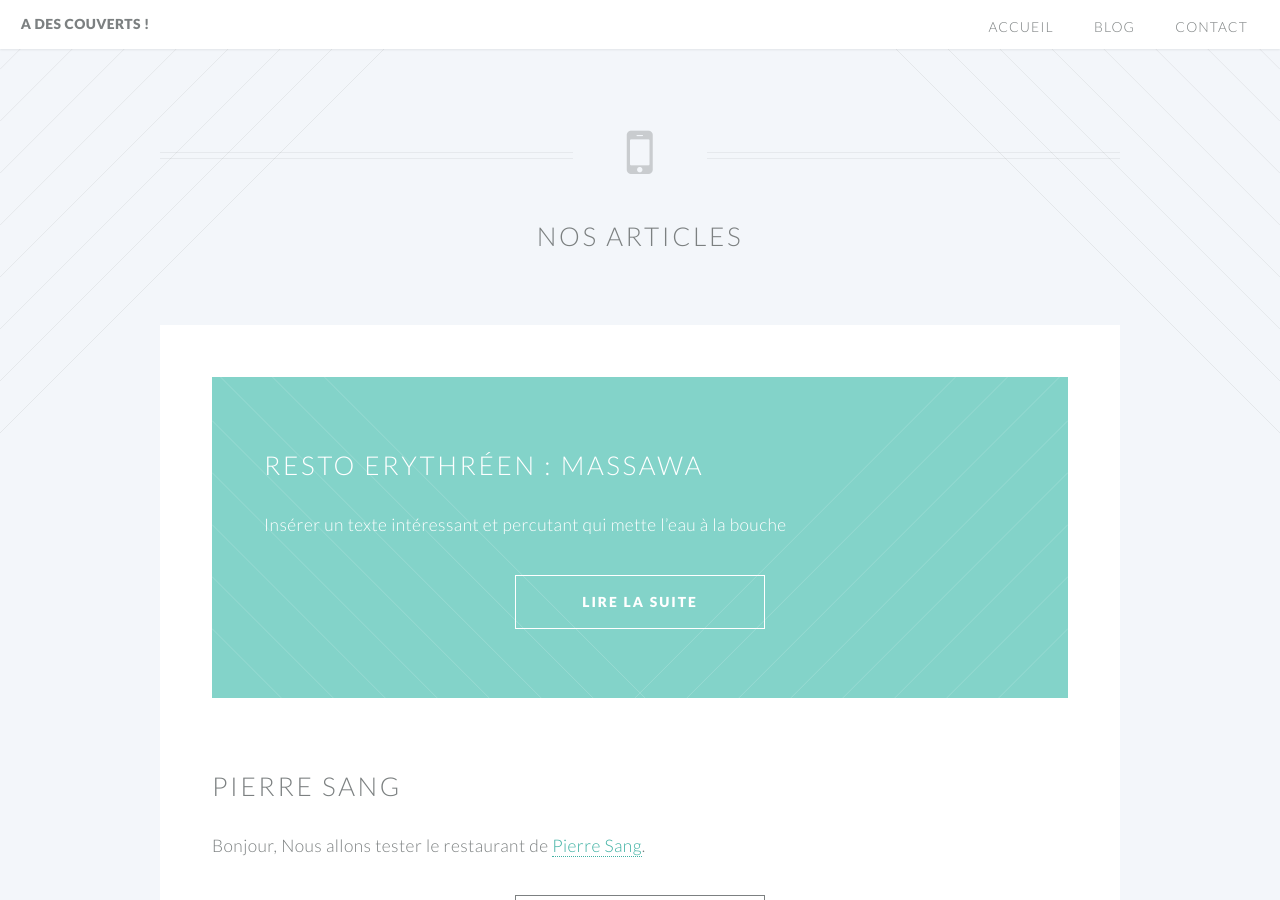
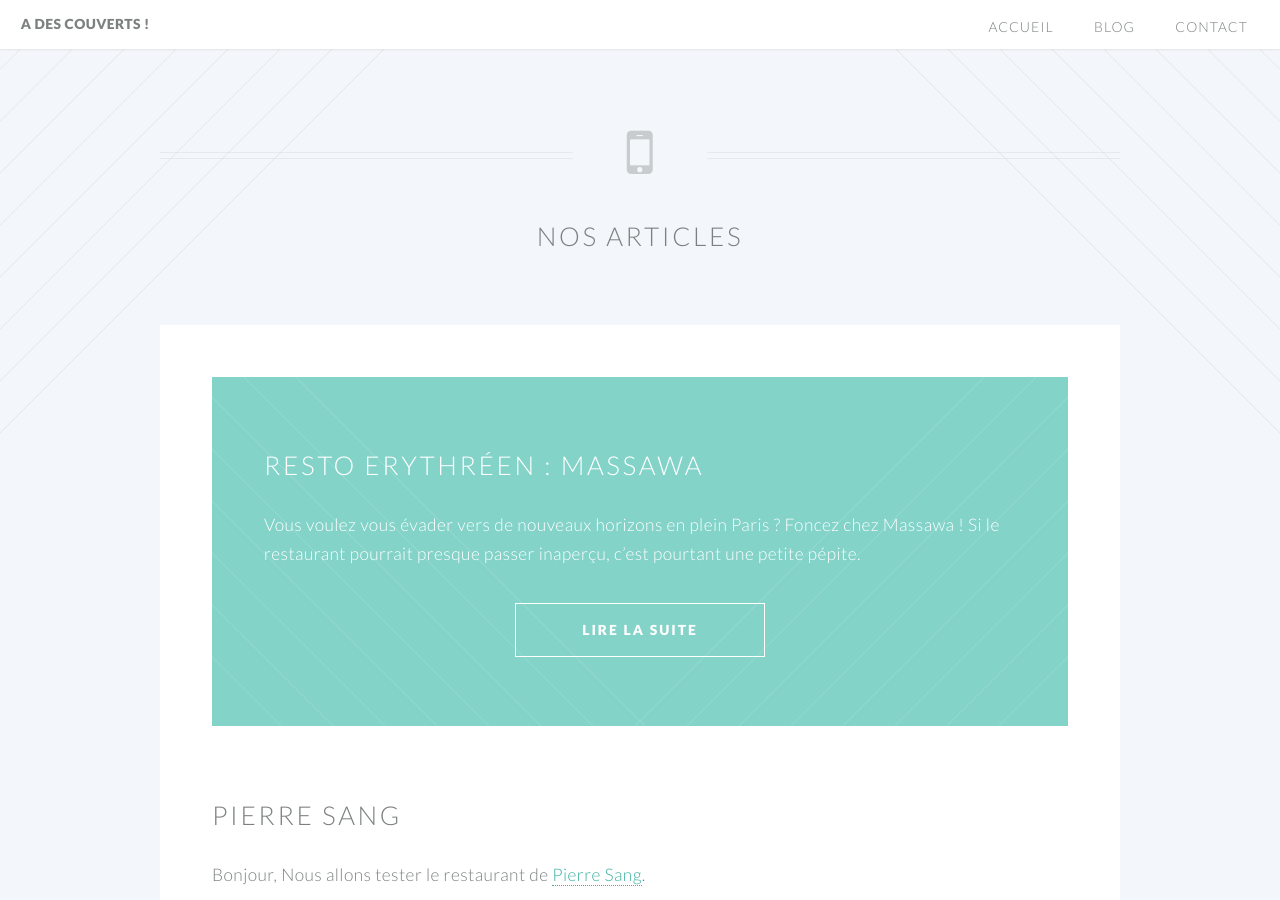
Before and after one commit to JonathanMortier/a-des-couverts.github.io, a Jekyll site: the page built from blog.html, in a window 1280 px wide and 900 px high. Built offline with Jekyll 4.4.1, drawn with Linux system fonts in a browser that asks for light colours.

Commit message:
Update 2016-06-16-resto-massawa.md

```diff
--- a/_posts/2016-06-16-resto-massawa.md
+++ b/_posts/2016-06-16-resto-massawa.md
@@ -6,7 +6,12 @@ author: John Doe
 categories: Resto
 ---
 
-Insérer un texte intéressant et percutant qui mette l'eau à la bouche
+Vous voulez vous évader vers de nouveaux horizons en plein Paris ? Foncez chez Massawa ! Si le restaurant pourrait presque passer inaperçu, c’est pourtant une petite pépite.
+
+Massawa propose de la cuisine erythréenne. Ici, vous mange dans un seul grand plat à partager avec les personnes qui vous accompagnent. Avec les doigts s’il vous plait ! Une petite crêpe à découper vous servira de couverts. Les serveurs sont là pour vous guider et vous expliquer la carte. Etant 4 lors de notre essai, nous avons donc pu essayer plein de différents plats. Bien relevés et généreusement servis, c’était un plaisir pour les papilles.
+
+Pour ce prix-là, ne réfléchissez pas plus longtemps. Massawa c’est une belle expérience à partager !
+
 
 22 Rue du Château Landon, 75010 Paris
 <iframe src="https://www.google.com/maps/embed?pb=!1m18!1m12!1m3!1d2623.7820132893416!2d2.360790315675193!3d48.881431979289715!2m3!1f0!2f0!3f0!3m2!1i1024!2i768!4f13.1!3m3!1m2!1s0x47e66e71511562ad%3A0xcd2b921b6933ed40!2sMassawa!5e0!3m2!1sfr!2sfr!4v1466352840877" height="450" frameborder="0" style="border:0; width:90%; max-width:600px;" allowfullscreen></iframe>
```
